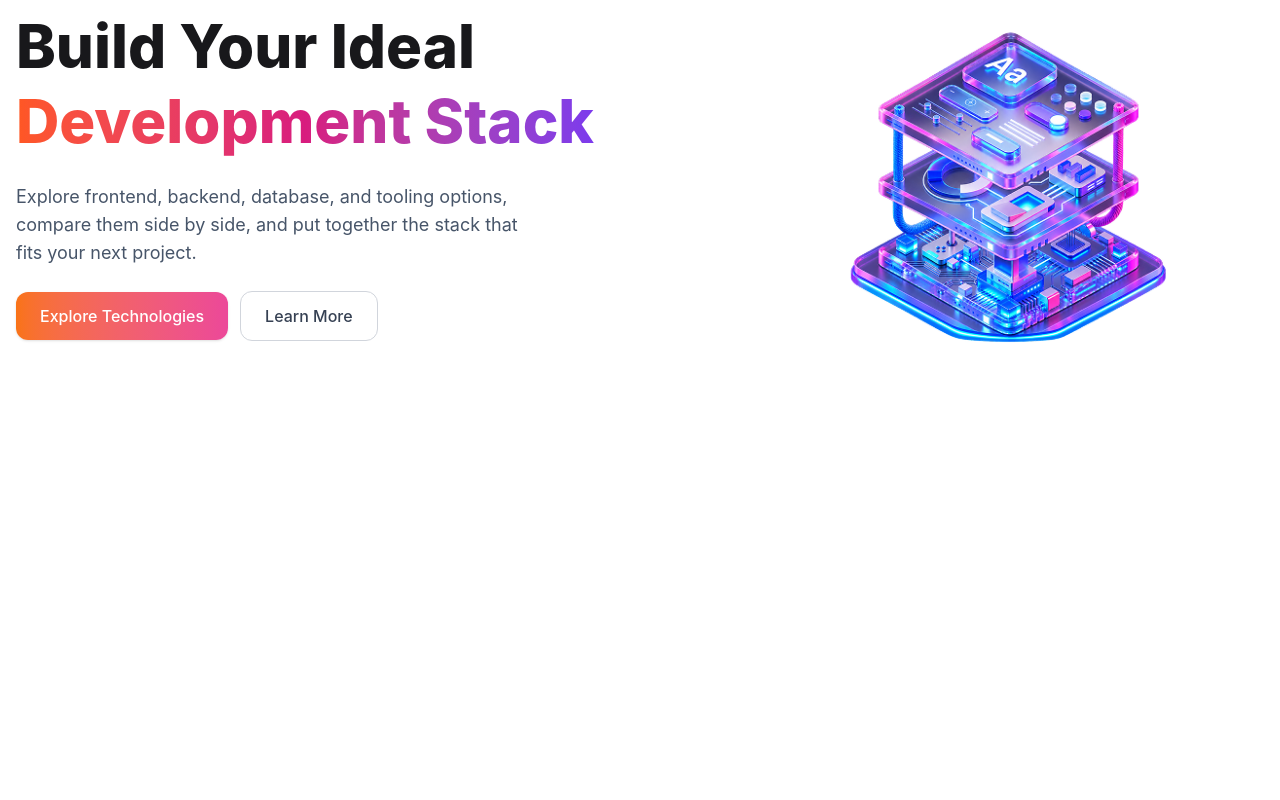
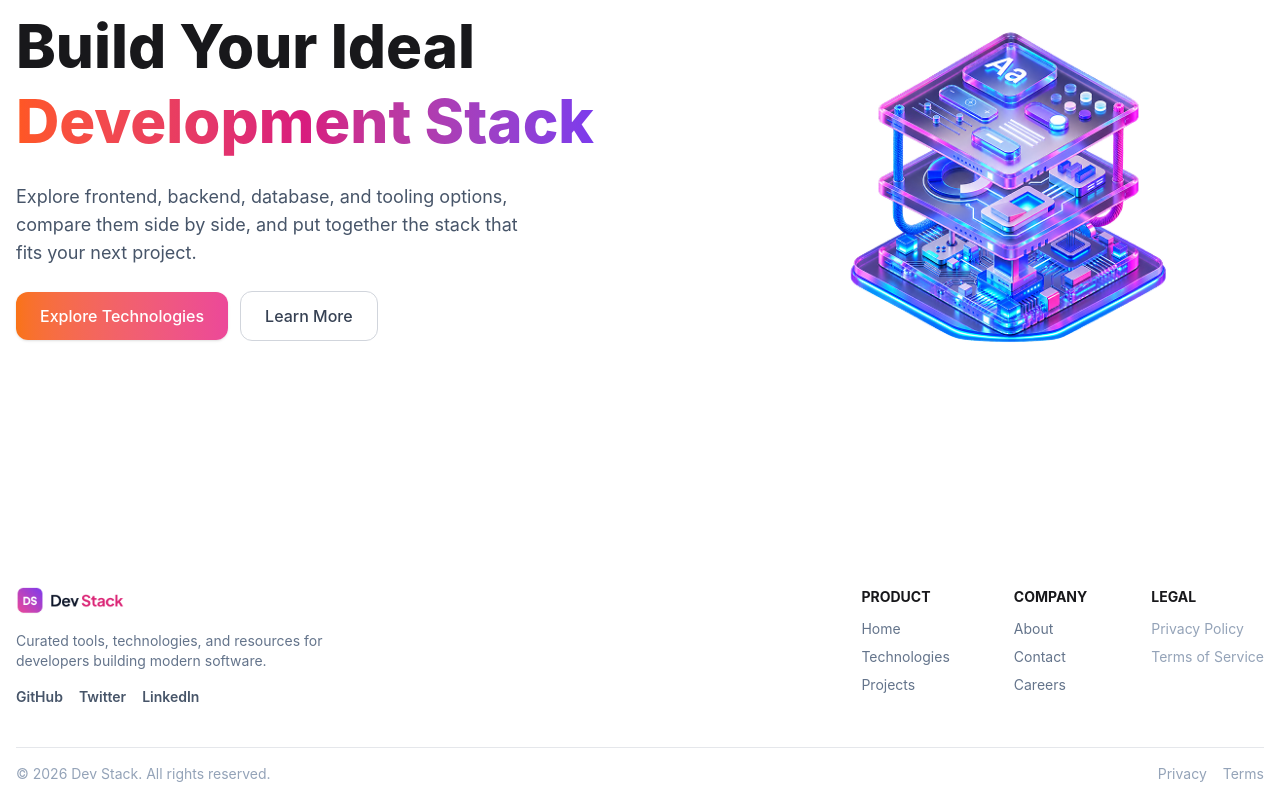
Before and after one commit to aminulislamdev/DevStack, a React (Vite) app: page / in a window 1280 px wide. Shown: the part 205-1005 px from the top of the page. Before the commit the page ends 800 px from the top, so only its background shows below. Built offline with nearby package versions, Linux system fonts and the light colour scheme.

Commit message:
feat: add footer section

```diff
--- a/src/App.tsx
+++ b/src/App.tsx
@@ -1,4 +1,5 @@
 import Banner from "./components/Banner"
+import Footer from "./components/Footer"
 import Navber from "./components/Navber"
 
 function App() {
@@ -8,6 +9,7 @@ function App() {
     <>
       <Navber></Navber>
       <Banner></Banner>
+      <Footer></Footer>
     </>
   )
 }
--- /dev/null
+++ b/src/components/Footer.tsx
@@ -0,0 +1,64 @@
+import footerLogo from '../assets/logo-text.png'
+
+const Footer = () => {
+  return (
+    <div className="container mx-auto px-4 mt-20">
+      {/* Top section */}
+      <div className="flex flex-col sm:flex-row justify-between gap-10 pb-10">
+
+
+        <div className="flex flex-col items-center sm:items-start text-center sm:text-left">
+          <img src={footerLogo} alt="Dev Stack logo" className="h-7" />
+          <p className="text-sm text-[#64748B] my-4 max-w-xs">
+            Curated tools, technologies, and resources for developers building
+            modern software.
+          </p>
+          <div className="flex items-center gap-4 text-[#475569] font-semibold text-sm">
+            <a href="#">GitHub</a>
+            <a href="#">Twitter</a>
+            <a href="#">LinkedIn</a>
+          </div>
+        </div>
+
+
+        <div className="hidden sm:flex gap-16">
+          <div>
+            <h6 className="font-bold text-sm mb-3">PRODUCT</h6>
+            <ul className="flex flex-col gap-2 text-sm text-[#64748B]">
+              <li><a href="#">Home</a></li>
+              <li><a href="#">Technologies</a></li>
+              <li><a href="#">Projects</a></li>
+            </ul>
+          </div>
+
+          <div>
+            <h6 className="font-bold text-sm mb-3">COMPANY</h6>
+            <ul className="flex flex-col gap-2 text-sm text-[#64748B]">
+              <li><a href="#">About</a></li>
+              <li><a href="#">Contact</a></li>
+              <li><a href="#">Careers</a></li>
+            </ul>
+          </div>
+
+          <div>
+            <h6 className="font-bold text-sm mb-3">LEGAL</h6>
+            <ul className="flex flex-col gap-2 text-sm text-[#94A3B8]">
+              <li><a href="#">Privacy Policy</a></li>
+              <li><a href="#">Terms of Service</a></li>
+            </ul>
+          </div>
+        </div>
+      </div>
+
+      <div className="border-t border-gray-200 py-4 flex flex-col sm:flex-row justify-center sm:justify-between items-center gap-2 text-sm text-[#94A3B8]">
+        <p>© 2026 Dev Stack. All rights reserved.</p>
+        <div className="flex items-center gap-4">
+          <a href="#">Privacy</a>
+          <a href="#">Terms</a>
+        </div>
+      </div>
+    </div>
+  )
+}
+
+export default Footer
```
